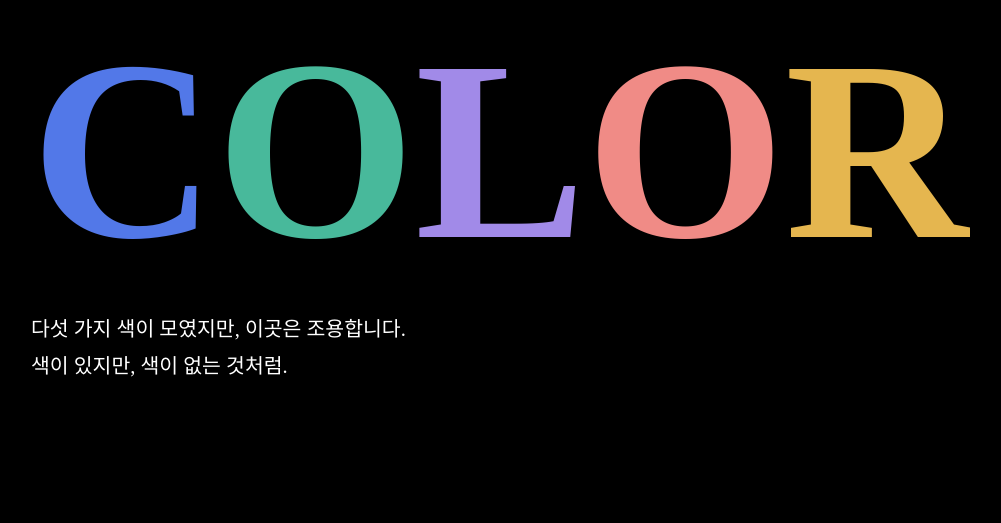
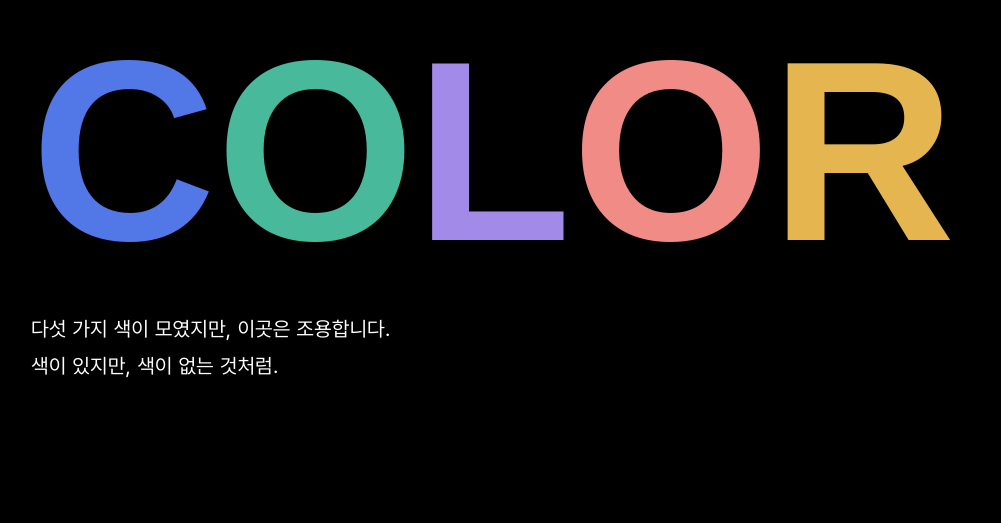
Before and after one commit to hellojsna/team-portfolio, a plain HTML site: page index.html in a window 1280 px wide. Shown: the part 1796-2319 px from the top of the page, without its empty margins (33-1034 px from the left). Drawn offline with Linux system fonts and the light colour scheme; a web font is replaced by a local one.

Commit message:
한글 줄바꿈 및 Pretendard GOV 적용되지 않던 이슈 해결

```diff
--- a/css/common.css
+++ b/css/common.css
@@ -16,6 +16,11 @@
 }
 
 * {
+    /* 한글 단어 끊기는 줄바꿈 방지 */
+    word-break: keep-all;
+}
+
+html {
     /* 별도 서체 지정하지 않은 모든 요소의 기본 서체 Pretendard GOV로 지정 */
     font-family: "Pretendard GOV", sans-serif;
 }
```
